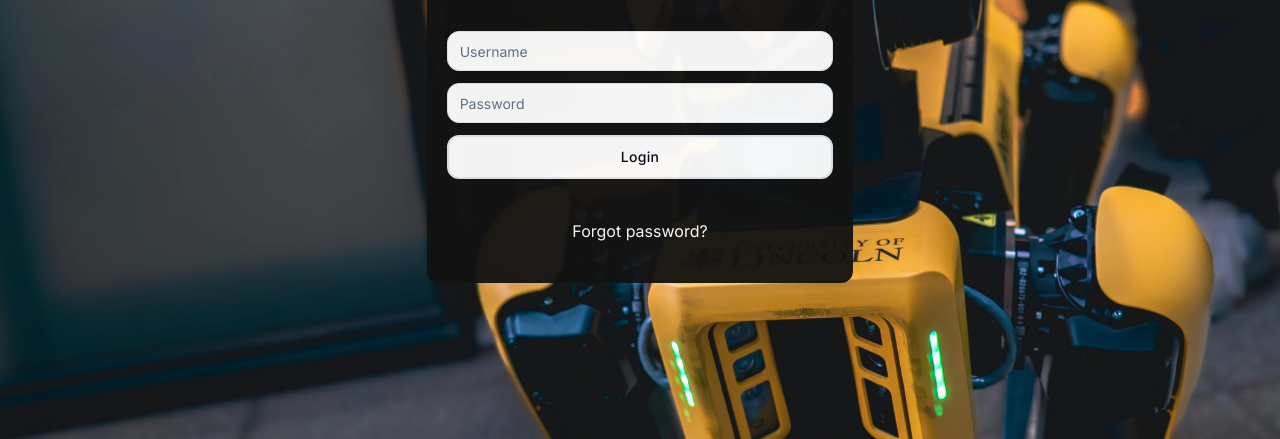
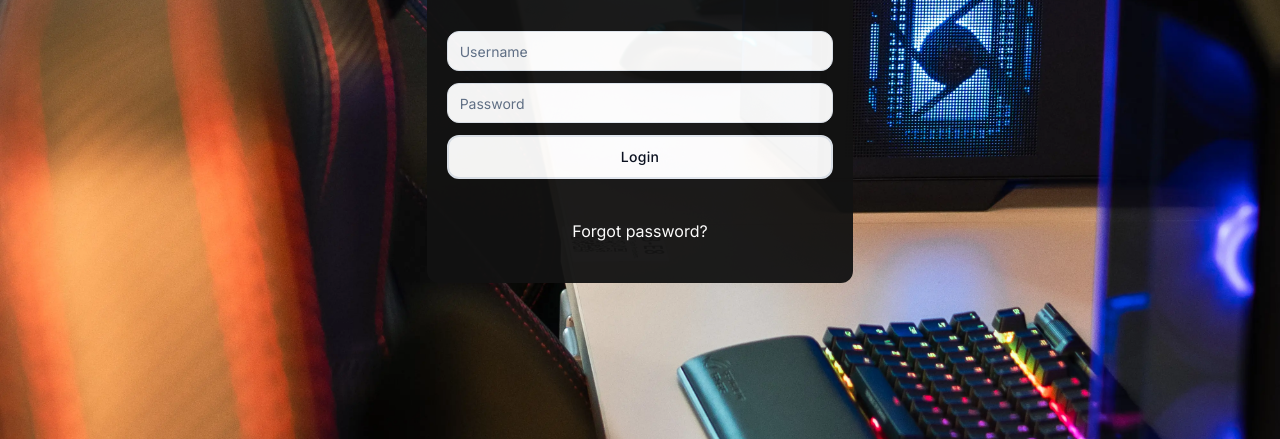
Before and after one commit to SoCSTech/asgard, an Astro site in the folder admin/: page /login in a window 1280 px wide. Shown: the part 361-800 px from the top of the page. Built offline with nearby package versions, Linux system fonts and the light colour scheme; Astro itself is replaced by a stand-in of ours; no server answers.

Commit message:
feat: add the new lab images

```diff
--- a/admin/src/components/auth/signedOutBackgroundLayer.tsx
+++ b/admin/src/components/auth/signedOutBackgroundLayer.tsx
@@ -11,6 +11,11 @@ export default function SignedOutBackgroundLayer() {
     "/images/bg6.webp",
     "/images/bg7.webp",
     "/images/bg8.webp",
+    "/images/bg9.webp",
+    "/images/bg10.webp",
+    "/images/bg11.webp",
+    "/images/bg12.webp",
+    "/images/bg13.webp",
   ];
 
   const generateRandomNumber = (): number =>
@@ -50,7 +55,7 @@ export default function SignedOutBackgroundLayer() {
 
   return (
     <div
-      className="w-full h-full absolute z-0 bg-cover bg-no-repeat"
+      className="hidden tablet:block w-full h-full absolute z-0 bg-cover bg-no-repeat bg-center"
       style={backgroundStyle}
     ></div>
   );
```
Also changed, not shown: admin/public/images/bg10.webp (added), admin/public/images/bg11.webp (added), admin/public/images/bg12.webp (added), admin/public/images/bg13.webp (added), 1 other file.
